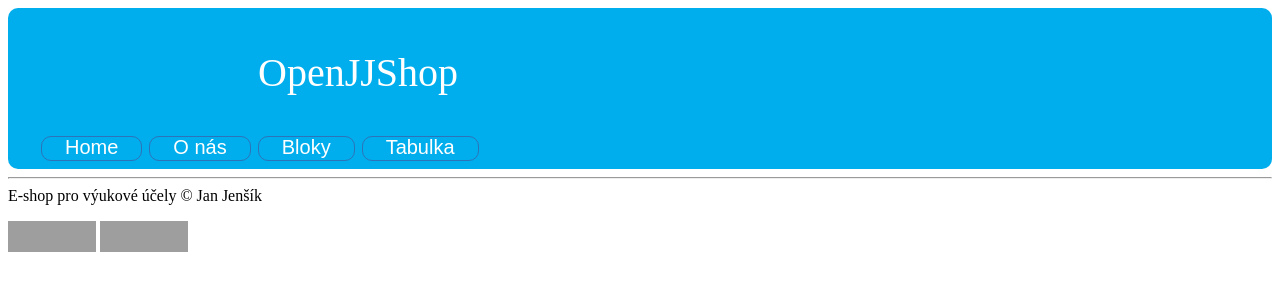
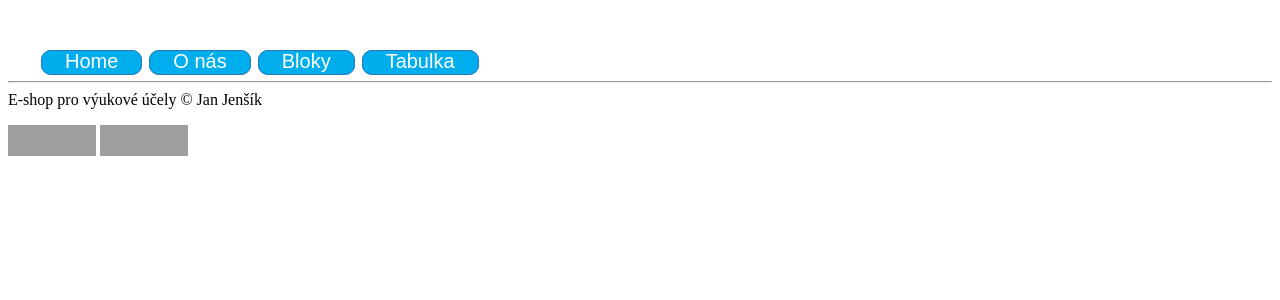
Before and after one commit to janjensik/OpenJJShop, a PHP site: page /index.php in a window 1280 px wide. Shown: the top 300 px of the page. Run offline with PHP 8.4, Linux system fonts and the light colour scheme; grey boxes are pictures that could not be loaded.

Commit message:
stylování do .css

```diff
--- a/header_menu.php
+++ b/header_menu.php
@@ -1,16 +1,32 @@
+<?xml version="1.0" encoding="UTF-8"?>
+<!--
+To change this template, choose Tools | Templates
+and open the template in the editor.
+-->
+<!DOCTYPE html
+     PUBLIC "-//W3C//DTD XHTML 1.0 Strict//EN"
+     "http://www.w3.org/TR/xhtml1/DTD/xhtml1-strict.dtd">
+<html xmlns="http://www.w3.org/1999/xhtml">
+    <head>
+        <link rel="stylesheet" type="text/css" href="style.css"/>
+    </head>
+    <body>
 <?php include "config.php";?>
 
-<div style="padding-top:1px; height: 160px; background-color: #00AEED; border-radius: 10px;"><p style="margin-left: 250px; font-family: serif; font-size: 40px; color: white;"><a href="index.php">OpenJJShop</a></p>
+<div class="header"><p class="logo_design"><a class="logo"href="index.php">OpenJJShop</a></p>
 
             <span style="margin-left: 30px;">
             <?php
 
 foreach ($menu as $key => $page)
       { ?>
-        <span class="menu"><a href="<?php echo "index.php?q=$page";?>"><span class="menu_font"><?php echo $key;?></span></a></span>
+        <span class="menu"><a class="menu_odkaz" href="<?php echo "index.php?q=$page";?>"><span class="menu_font"><?php echo $key;?></span></a></span>
         <?php
       }
 
 ?>
             </span>
         </div>
+
+    </body>
+</html>
```
